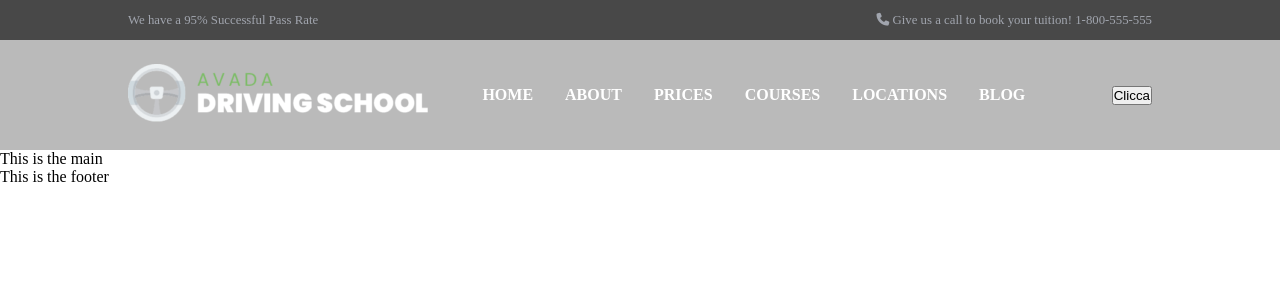
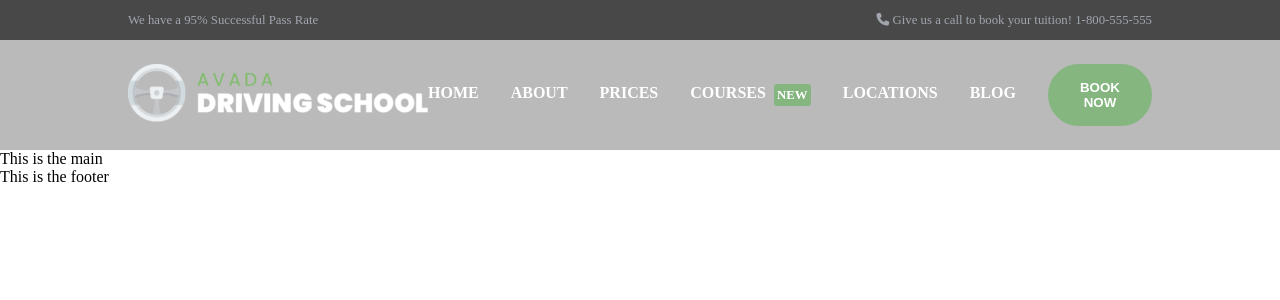
Before and after one commit to mohamedslima/proj-html-vuejs, a Vue app: page / in a window 1280 px wide. Shown: the top 300 px of the page. Built offline with nearby package versions, Linux system fonts and the light colour scheme.

Commit message:
add all styling and comp of header

```diff
--- a/src/components/AppHeader.vue
+++ b/src/components/AppHeader.vue
@@ -25,11 +25,12 @@
               :class="{ active: item.active }"
             >
               <a href="#" :class="{ active: item.active }"> {{ item.text }}</a>
+              <span class="new_box" :class="{ new: item.new }">NEW</span>
             </li>
           </ul>
         </div>
-        <div>
-          <button>Clicca</button>
+        <div class="header_button_container">
+          <button class="header_button">BOOK NOW</button>
         </div>
       </div>
     </div>
@@ -46,31 +47,37 @@ export default {
           url: "#",
           text: "HOME",
           active: false,
+          new: false,
         },
         {
           url: "#",
           text: "ABOUT",
           active: false,
+          new: false,
         },
         {
           url: "#",
           text: "PRICES",
           active: false,
+          new: false,
         },
         {
           url: "#",
           text: "COURSES",
           active: false,
+          new: true,
         },
         {
           url: "#",
           text: "LOCATIONS",
           active: false,
+          new: false,
         },
         {
           url: "#",
           text: "BLOG",
           active: false,
+          new: false,
         },
       ],
     };
@@ -81,8 +88,8 @@ export default {
         this.linksHeader[index].active = false;
       });
       this.linksHeader[index].active = !this.linksHeader[index].active;
-    }
-  }
+    },
+  },
 };
 </script>
 
@@ -114,17 +121,20 @@ header {
       display: flex;
       justify-content: space-between;
       align-items: center;
+      // styling list
       div.header_list {
         ul {
           list-style: none;
           display: flex;
           li {
             margin-right: 2rem;
+            display: flex;
             &.active,
             &:hover {
               border-bottom: 3px solid #85b680;
               color: #85b680;
-              padding-bottom: .6rem;
+              padding-bottom: 0.6rem;
+              transition: 0.5s;
             }
             a {
               text-decoration: none;
@@ -133,8 +143,39 @@ header {
               &.active,
               &:hover {
                 color: #85b680;
+                transition: 0.5s;
               }
             }
+            span.new_box {
+              display: none;
+              background-color: #85b680;
+              color: white;
+              font-size: .8rem;
+              font-weight: bold;
+              padding: .2rem;
+              margin-left: .5rem;
+              border-radius: .2rem;
+              &.new {
+                display: block;
+              }
+            }
+          }
+        }
+      }
+      // Button styling css set
+      div.header_button_container {
+        button.header_button {
+          background-color: $button-green-bg;
+          color: $button-white-text;
+          border: $button-border-green;
+          font-weight: $button-weight-bold;
+          cursor: $button-pointer;
+          border-radius: $button-radius;
+          padding: .8rem 1.5rem;
+          &:hover {
+            color: $button-green-text;
+            background-color: $button-white-bg;
+            transition: 0.5s;
           }
         }
       }
--- a/src/style/variables.scss
+++ b/src/style/variables.scss
@@ -1,3 +1,16 @@
 // Larghezza del contenuto
 $general-content-width: 80%;
 $general-content-margin: 0 auto;
+
+// Green Button set
+$button-green-bg: #85b680;
+$button-white-text: white;
+$button-border-green: 3px solid #85b680;
+$button-border-none: none;
+$button-weight-bold: bold;
+$button-pointer: pointer;
+$button-radius: 50px;
+
+// Green button hover set
+$button-white-bg: white;
+$button-green-text: #85b680;
```
